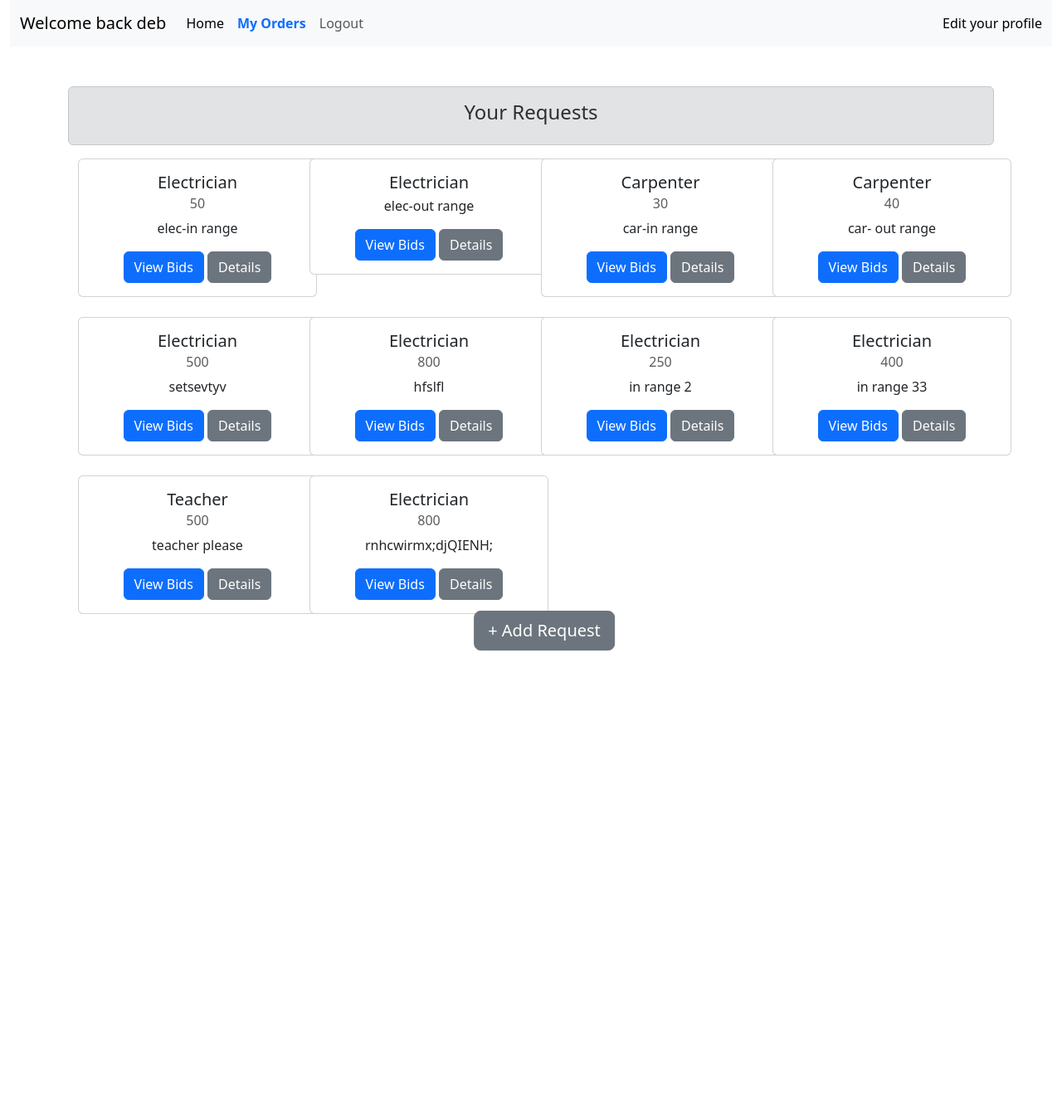
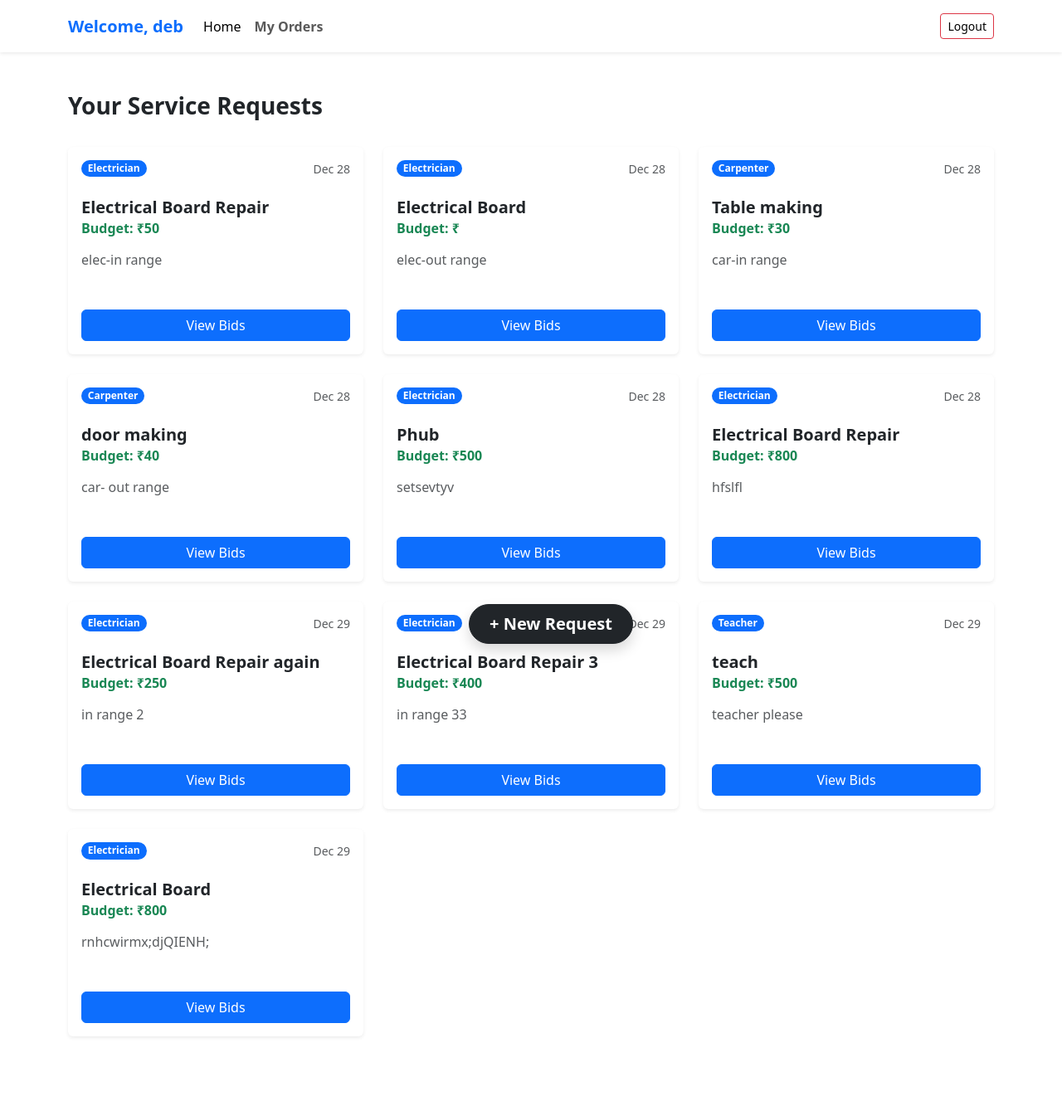
Before and after one commit to Debjeet-Dey/local_service_app, a Flask app: page /consumer_dashboard in a window 1280 px wide. Shown: the whole page at 83% size. Before the commit the page ends 784 px from the top, so only its background shows below. Run offline with Flask 3, Linux system fonts and the light colour scheme; a user stored in the database is signed in; data comes from the database, SQL or seed files in the repository.

Commit message:
consumer_dashboard.html UI update and clean up

```diff
--- a/templates/consumer/consumer_dashboard.html
+++ b/templates/consumer/consumer_dashboard.html
@@ -1,12 +1,15 @@
 {% extends 'base.html' %}
 {% block head %}
-<title>Consumer Dashboard Home</title>
+<title>Consumer Dashboard</title>
 {% endblock head %}
+
 {% block body %}
-<div class="container-fluid"><!-- Nav bar -->
-  <nav class="navbar navbar-expand-lg bg-body-tertiary">
-    <div class="container-fluid">
-      <a class="navbar-brand" href="#">Welcome back {{user.full_name}}</a>
+
+<nav class="navbar navbar-expand-lg navbar-light bg-white shadow-sm sticky-top">
+  <div class="container">
+    <a class="navbar-brand fw-bold text-primary" href="#">
+      <i class="bi bi-person-circle"></i> Welcome, {{user.full_name}}
+    </a>
     <button class="navbar-toggler" type="button" data-bs-toggle="collapse" data-bs-target="#navbarText"
       aria-controls="navbarText" aria-expanded="false" aria-label="Toggle navigation">
       <span class="navbar-toggler-icon"></span>
@@ -16,53 +19,78 @@
         <li class="nav-item">
           <a class="nav-link active" aria-current="page" href="#">Home</a>
         </li>
-
         <li class="nav-item">
-            <a class="nav-link fw-bold text-primary" href="{{ url_for('my_orders') }}">My Orders</a>
-          </li>
-
-          <li class="nav-item">
-            <a class="nav-link" href="{{url_for('logout')}}">Logout</a>
+          <a class="nav-link fw-bold" href="{{ url_for('my_orders') }}">My Orders</a>
         </li>
       </ul>
       <span class="navbar-text">
-          <a class="nav-link" href="#">Edit your profile</a>
+        <a href="{{url_for('logout')}}" class="btn btn-outline-danger btn-sm">Logout</a>
       </span>
     </div>
   </div>
 </nav>
+
+<div class="container py-5">
+
+  <div class="d-flex justify-content-between align-items-center mb-4">
+    <h3 class="fw-bold text-dark">Your Service Requests</h3>
     </div>
-<div class="container"><!-- main container -->
-  <div class="alert alert-secondary mt-5 text-center" role="alert"><!-- "parking lots" header -->
-    <strong>
-      <h4>Your Requests</h4>
-    </strong>
+
+  {% with messages = get_flashed_messages() %}
+    {% if messages %}
+      {% for message in messages %}
+        <div class="alert alert-info alert-dismissible fade show" role="alert">
+          {{ message }}
+          <button type="button" class="btn-close" data-bs-dismiss="alert" aria-label="Close"></button>
         </div>
-  <div class="container"><!-- this is 4 columns grid -->
-    <div class="row row-cols-1 row-cols-md-2 row-cols-lg-4 g-4">
-      <!--<div class=""row row-cols-1 row-cols-md-2 row-cols-lg-4 g-4"">, this is taken from gpt, it makes the grid responsive and g-4 means gap between rows and cols -->
+      {% endfor %}
+    {% endif %}
+  {% endwith %}
+
+  <div class="row row-cols-1 row-cols-md-2 row-cols-lg-3 g-4 pb-5">
+
     {% for request in requests %}
-      <div class="col"><!-- this is the column -->
+    <div class="col">
+      <div class="card h-100 shadow-sm border-0 transition-hover">
+        <div class="card-header bg-transparent border-0 pt-3">
+          <div class="d-flex justify-content-between align-items-start">
+            <span class="badge bg-primary rounded-pill">{{ request.service_type }}</span>
+            <span class="text-muted small">{{ request.created_at.strftime('%b %d') }}</span>
+          </div>
+        </div>
 
+        <div class="card-body">
+          <h5 class="card-title fw-bold text-dark">{{ request.service_title }}</h5> <h6 class="card-subtitle mb-3 text-success fw-bold">Budget: ₹{{ request.budget }}</h6>
+          <p class="card-text text-muted text-truncate-3" style="min-height: 3rem;">
+            {{ request.desc }}
+          </p>
+        </div>
 
+        <div class="card-footer bg-transparent border-top-0 pb-3">
+          <div class="d-grid gap-2">
+            <a href="{{url_for('view_bids', req_id=request.id)}}" class="btn btn-primary">
+              View Bids
+            </a>
+            </div>
+        </div>
+      </div>
+    </div>
 
-        <div class="card" style="width: 18rem;"><!-- within the column, this is the column content, a card -->
-          <div class="card-body text-center"><!-- card body -->
-            <h5 class="card-title">{{request.service_type}}</h5>
-            <h6 class="card-subtitle mb-2 text-muted">{{request.budget}}</h6>
-            <p class="card-text">{{request.desc}}</p>
-            <a href="{{url_for('view_bids',req_id=request.id)}}" class="btn btn-primary" role="button">View Bids</a>
-            <a href="#" class="btn btn-secondary" role="button">Details</a>
+    {% else %}
+    <div class="col-12 text-center py-5">
+      <div class="text-muted">
+        <h4>No requests yet!</h4>
+        <p>Post a new service request to get started.</p>
+      </div>
+    </div>
+    {% endfor %}
 
   </div>
 </div>
 
-      </div>
-      {% endfor %}
-    </div>
-  </div>
-</div>
 <a href="{{url_for('add_service_request')}}"
-  class="btn btn-lg btn-secondary position-fixed bottom-0 start-50 translate-middle-x m-3 z-3">+ Add Request</a>
+   class="btn btn-lg btn-dark rounded-pill position-fixed bottom-0 start-50 translate-middle-x m-4 shadow z-3 px-4 fw-bold">
+  <span class="fs-5">+</span> New Request
+</a>
 
 {% endblock body %}
--- a/updates.txt
+++ b/updates.txt
@@ -27,3 +27,5 @@
 {{consumer can now view assigned job in my orders section, with active indication, and now can mark "as completed" when completed }}
 
 {{UI clean up and changes to login and register page}}
+
+{{consumer_dashboard.html UI update and clean up}}
```
Lines whose indentation alone changed are shown as unchanged.
